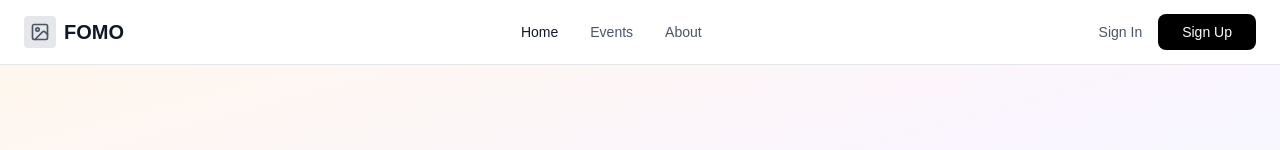
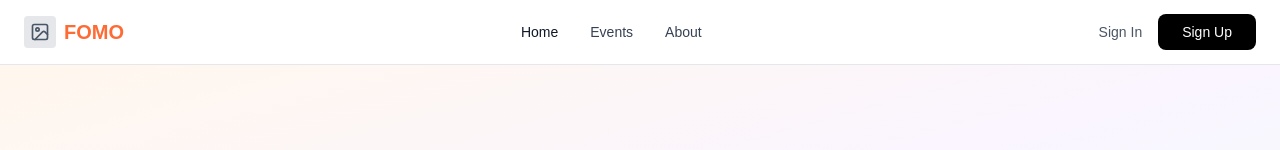
Before and after one commit to VanessaGikebe/FOMO-app, a Next.js app in the folder frontend/: page /Home in a window 1280 px wide. Shown: the top 150 px of the page. Built offline with nearby package versions, Linux system fonts and the light colour scheme; no server answers; the database is empty.

Commit message:
nav bar minor fixes

```diff
--- a/frontend/src/components/UI Components/Navbar.js
+++ b/frontend/src/components/UI Components/Navbar.js
@@ -78,7 +78,7 @@ export default function Navbar({ userType = "public" }) {
             <div className="w-8 h-8 bg-gray-200 rounded flex items-center justify-center">
               <ImageIcon className="w-5 h-5 text-gray-600" />
             </div>
-            <span className="text-xl font-bold text-gray-900">
+            <span className="text-xl font-bold text-[#FF6B35]">
               {config.logo}
             </span>
           </Link>
@@ -92,7 +92,7 @@ export default function Navbar({ userType = "public" }) {
                 className={`text-sm font-medium transition-colors ${
                   isActive(link.href)
                     ? "text-gray-900"
-                    : "text-gray-600 hover:text-gray-900"
+                    : "text-gray-700 hover:text-[#FF6B35]"
                 }`}
               >
                 {link.label}
```
